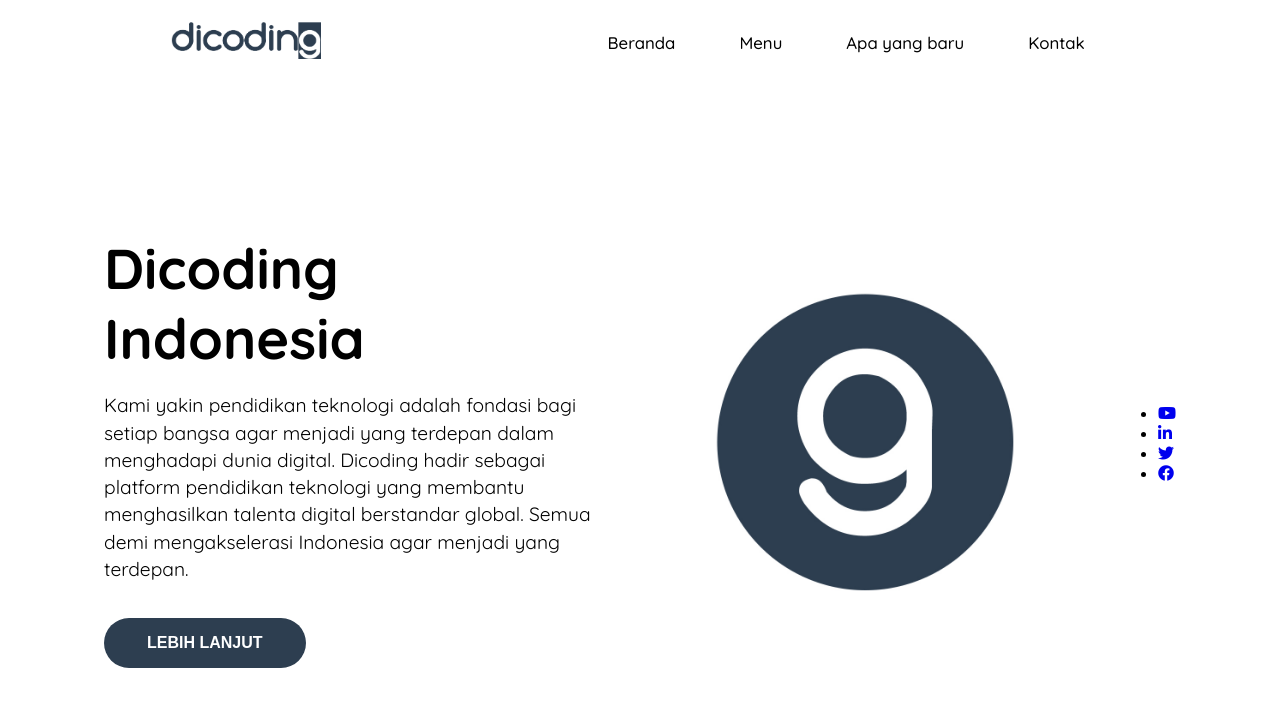
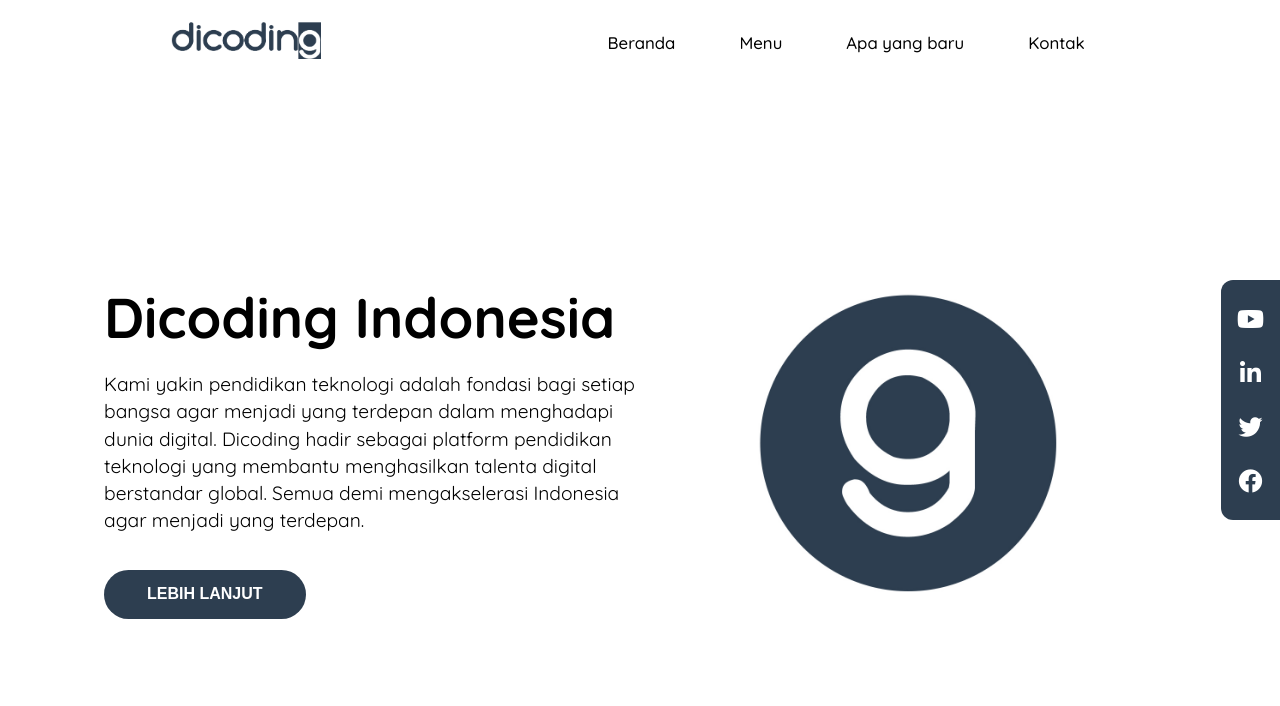
Before and after one commit to rizlmaulanaa/landing-heyrm, a plain HTML site: page index.html in a window 1280 px wide. Drawn offline with Linux system fonts and the light colour scheme.

Commit message:
Styling aside class='soscial-media'

```diff
--- a/css/app.css
+++ b/css/app.css
@@ -134,3 +134,44 @@ header.navbar-container .nav-list li:hover a{
     margin: auto;
  }
  /**/
+ /*Aside Style*/
+ main aside{ /*mengatur posisi aside*/
+   position: fixed;
+   inset-block: 0;
+   inset-inline-end: 0;
+ }
+
+ main aside .social-media{
+   height: 100%;
+   display: flex; /*mengatur aside menjadi FLEXbox*/
+ }
+
+ main aside .social-media ul{ /*Mengatur UL aside pada class= 'social-media' background icon */
+   padding: 1.5rem 1rem;
+   border-top-left-radius: 12px;
+   border-bottom-left-radius: 12px;
+   margin: auto;
+   background-color: #2d3e50;
+
+   display: flex;
+   flex-flow: column nowrap;
+   align-items: center;
+   justify-content: center;
+   gap: 1.5rem;
+ }
+
+ main aside .social-media li{ /*Style untuk LIst pada susunan ICON */
+   list-style-type: none;
+ }
+
+ main aside .social-media li a{ /*Style pada ICON / isi dari list diatas*/
+   color: white;
+   text-decoration: none;
+   font-size: 1.5rem;
+
+   transition: all 0.1s ease-in-out;
+ }
+
+ main aside .social-media li a:hover{ /*Style hover pada Aside*/
+   color: #89b0d9;
+ }
```
